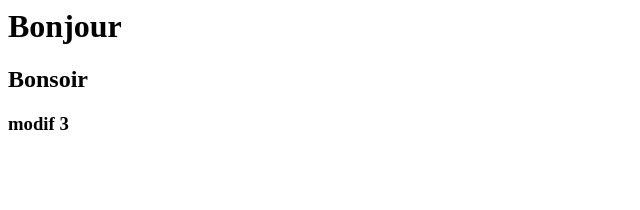
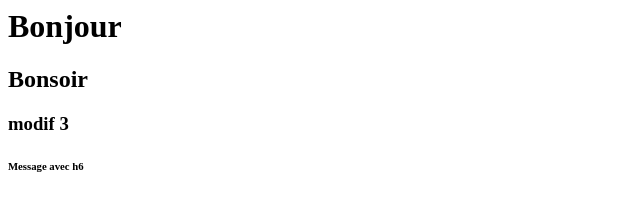
Before and after one commit to dardourmohammed0905/projetgit2, a plain HTML site: page index.html in a window 1280 px wide. Shown: the full height of the page, 0-640 px from the left. Drawn offline with Linux system fonts and the light colour scheme.

Commit message:
#1 correction de lannomalie

```diff
--- a/index.html
+++ b/index.html
@@ -1,6 +1,7 @@
 <h1>Bonjour</h1>
 <h2>Bonsoir</h2>
 <h3>modif 3</h3>
+<h6>Message avec h6</h6>
 <p>
 <script src="https://gist.github.com/dardourMed987/111f1e6df3b024b56771971d9496be3b.js"></script>
 </p>
```
